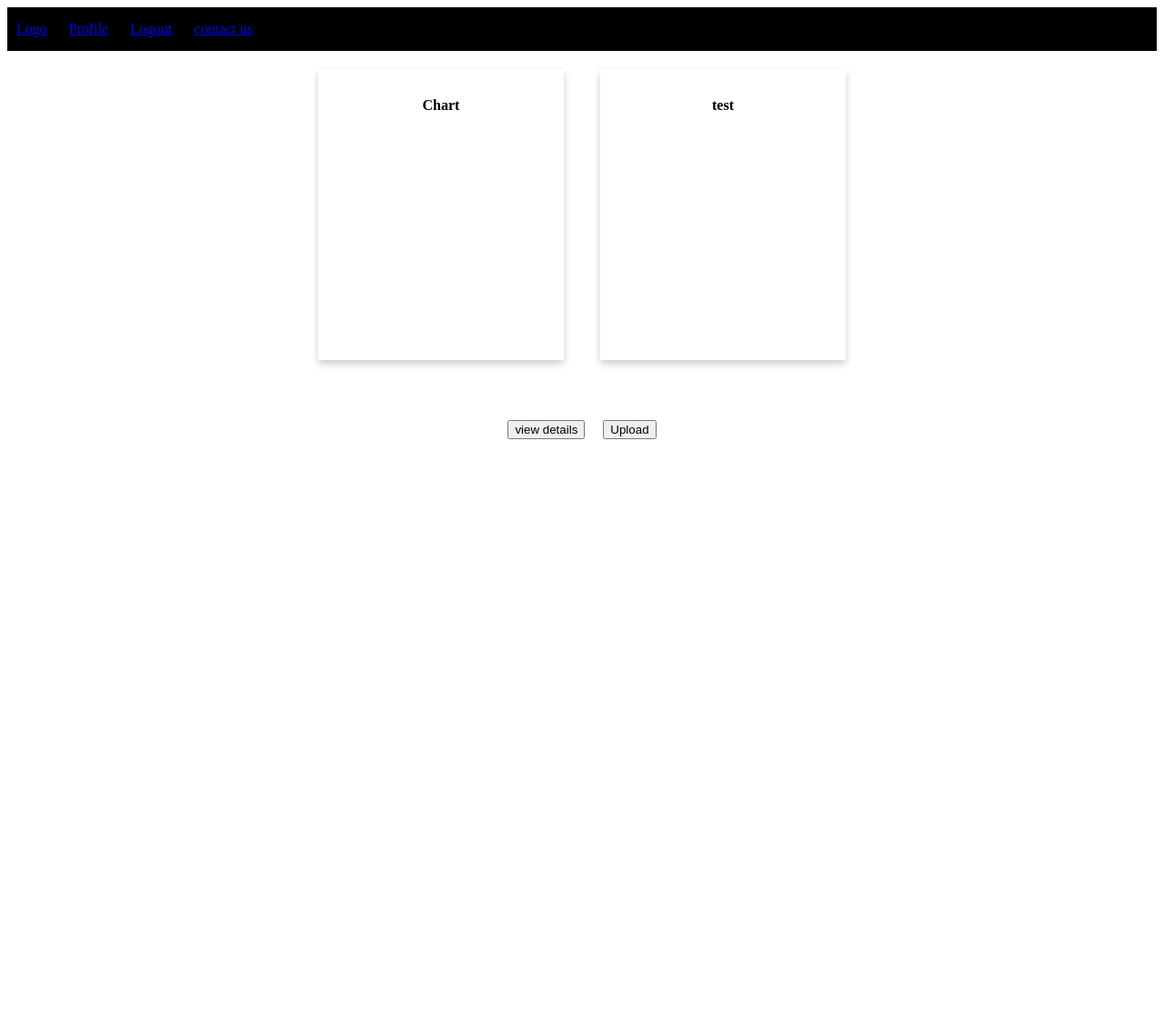
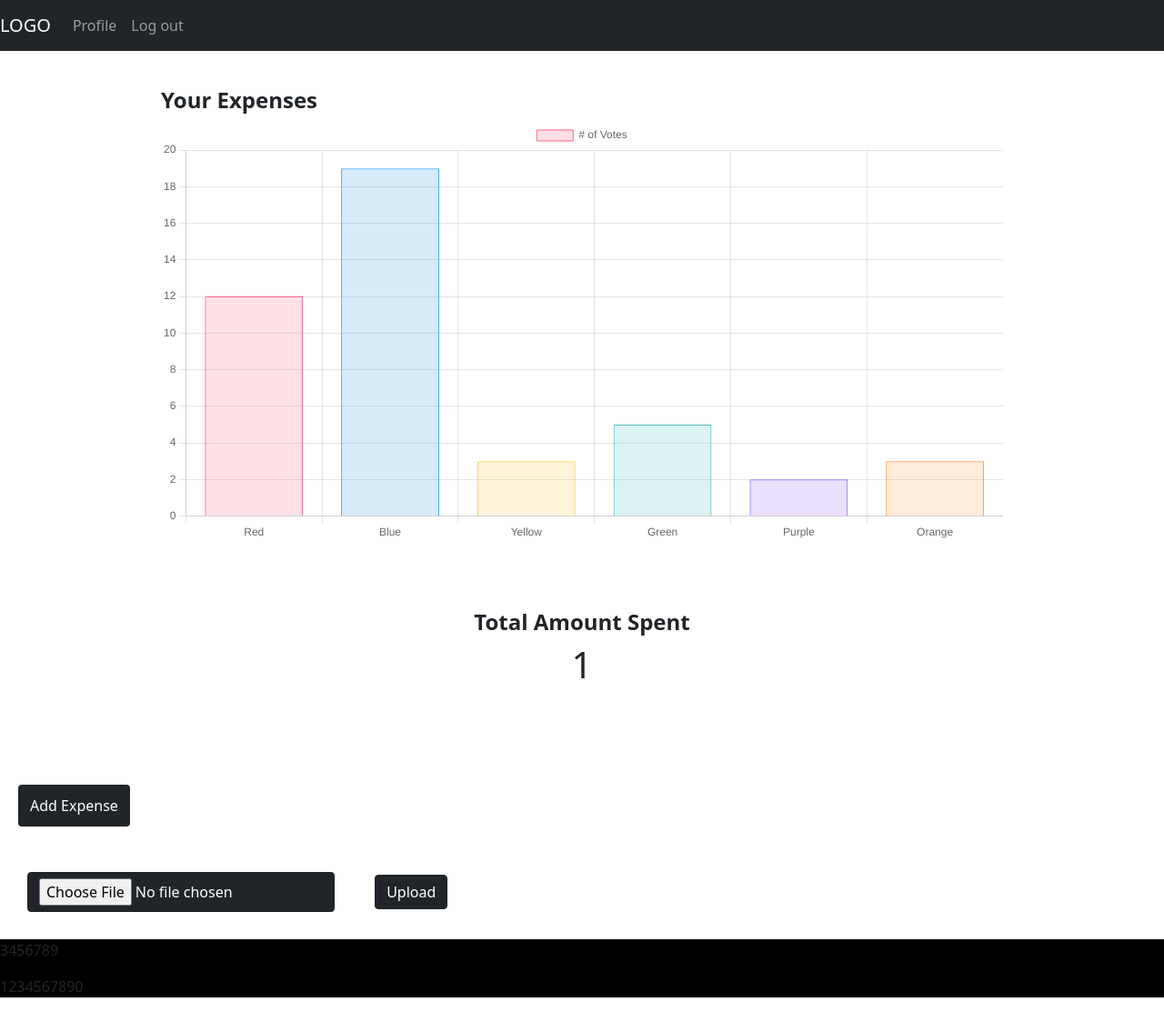
Before and after one commit to ACE-Hamza/CashFlow_Rubix, a Flask app: template templates/homepage.html in a window 1280 px wide. Shown: the whole page at 91% size. Before the commit the page ends 483 px from the top, so only its background shows below. Run offline with Flask 2, Linux system fonts and the light colour scheme; the template is opened without the code that fills it: most values are stand-ins (such as "Sample title", 1, 10 or a date in 2020); some libraries are stand-ins or nearby versions.

Commit message:
Update homepage.html

```diff
--- a/templates/homepage.html
+++ b/templates/homepage.html
@@ -2,45 +2,114 @@
 <head>
     <title>
         Home Page
-
     </title>
     <link rel="stylesheet" href="/static/homepage.css">
+    <link href="https://cdn.jsdelivr.net/npm/bootstrap@5.1.3/dist/css/bootstrap.min.css" rel="stylesheet" integrity="sha384-1BmE4kWBq78iYhFldvKuhfTAU6auU8tT94WrHftjDbrCEXSU1oBoqyl2QvZ6jIW3" crossorigin="anonymous">
+    <script src="https://cdn.jsdelivr.net/npm/bootstrap@5.1.3/dist/js/bootstrap.bundle.min.js" integrity="sha384-ka7Sk0Gln4gmtz2MlQnikT1wXgYsOg+OMhuP+IlRH9sENBO0LRn5q+8nbTov4+1p" crossorigin="anonymous"></script>
+
+    <script src="https://cdnjs.cloudflare.com/ajax/libs/Chart.js/3.7.0/chart.min.js" integrity="sha512-TW5s0IT/IppJtu76UbysrBH9Hy/5X41OTAbQuffZFU6lQ1rdcLHzpU5BzVvr/YFykoiMYZVWlr/PX1mDcfM9Qg==" crossorigin="anonymous" referrerpolicy="no-referrer"></script>
 </head>
+
+
  <body>
-    <nav style="background-color: black;padding-top: 15px;padding-bottom: 15px;">
-          <a href="#" style="padding-left: 10px; padding-right: 10px;">Logo</a>
-          <a href="#" style="padding-left: 10px; padding-right: 10px;">Profile</a>
-          <a href="#" style="padding-left: 10px; padding-right: 10px;">Logout</a>
-          <a href="#" style="padding-left: 10px; padding-right: 10px;">contact us</a>
-    </nav>
-    <div class="flex-container" style="display: flex; justify-content: center; flex-wrap: wrap;">
+          <header class="mb-4">
+              <nav class="navbar navbar-expand-lg navbar-dark bg-dark">
+                  <a class="navbar-brand" href="#">LOGO</a>
+                  <button class="navbar-toggler" type="button" data-toggle="collapse" data-target="#navbarNavAltMarkup"
+                      aria-controls="navbarNavAltMarkup" aria-expanded="false" aria-label="Toggle navigation">
+                      <span class="navbar-toggler-icon"></span>
+                  </button>
+                  <div class="collapse navbar-collapse" id="navbarNavAltMarkup">
+                      <div class="navbar-nav ml-auto mr-3">
+                          <a class="nav-item nav-link" href="#">Profile</a>
+                          <a class="nav-item nav-link" href="#">Log out</a>
+                      </div>
+                  </div>
+              </nav>
+          </header>
 
-      <div class="card" style=" box-shadow: 0 4px 8px 0 rgba(0, 0, 0, 0.2); width: 250px;height: 300px; padding: 10px; margin: 20px;">
-        <div class="container">
-        <h4><b>Chart</b></h4>
 
+    <div class="flex-container" style="display: block; justify-content: center;">
+
+      <div class="chart" style="margin-top: 40px;">
+        <div class="container" style="height: 550px;width: 950px;">
+        <h4><b>Your Expenses</b></h4>
+        {% block content %}
+
+        <canvas id="myChart" max-width="100" max-height="100" ></canvas>
+    <script>
+    var ctx = document.getElementById('myChart').getContext('2d');
+    var myChart = new Chart(ctx, {
+        type: 'bar',
+        data: {
+            labels: ['Red', 'Blue', 'Yellow', 'Green', 'Purple', 'Orange'],
+            datasets: [{
+                label: '# of Votes',
+                data: [12, 19, 3, 5, 2, 3],
+                backgroundColor: [
+                    'rgba(255, 99, 132, 0.2)',
+                    'rgba(54, 162, 235, 0.2)',
+                    'rgba(255, 206, 86, 0.2)',
+                    'rgba(75, 192, 192, 0.2)',
+                    'rgba(153, 102, 255, 0.2)',
+                    'rgba(255, 159, 64, 0.2)'
+                ],
+                borderColor: [
+                    'rgba(255, 99, 132, 1)',
+                    'rgba(54, 162, 235, 1)',
+                    'rgba(255, 206, 86, 1)',
+                    'rgba(75, 192, 192, 1)',
+                    'rgba(153, 102, 255, 1)',
+                    'rgba(255, 159, 64, 1)'
+                ],
+                borderWidth: 1
+            }]
+        },
+        options: {
+            scales: {
+                yAxes: [{
+                    ticks: {
+                        beginAtZero: true
+                    }
+                }]
+            }
+        }
+    });
+    </script>
+
+        {% endblock %}
         </div>
+        <br>
+
+        <h4 style="text-align: center;"><b>Total Amount Spent</b></h4>
+              <h1><p style="text-align: center;"> {{number}}</p></h1>
       </div>
 
-      <div class="card" style=" box-shadow: 0 4px 8px 0 rgba(0, 0, 0, 0.2); width: 250px;height: 300px; padding: 10px; margin: 20px;">
+      <div class="TotalAMT" style="margin-top: 30px;">
         <div class="container">
-              <h4><b>test</b></h4>
-              <p></p>
+
             </div>
           </div>
     </div>
 
   <br> <br>
 
-    <div class="flex-container" style="display: flex; justify-content: center; flex-wrap: wrap;">
+    <div class="flex-container" >
 
-      <button style="margin: 10px;">view details</button>
-      <button style="margin: 10px;">Upload</button>
+      <a href="expense.html"><button type="button" method:"POST" class="btn btn-dark" style="margin: 20px; margin-top: 30px; border-top-width: 5px;border-bottom-width: 5px;">Add Expense </button> </a>
+
       <!-- untill the button is clicked the following will be hidden and then this option will be shown -->
-      <!-- <form action="/action_page.php" style="margin: 10px;">
-        <input type="file" id="myFile" name="filename">
-        <input type="submit"> -->
+      <form action="/action_page.php" style="margin: 10px;">
+        <input type="file" id="myFile" name="filename"  class="btn btn-dark" style="margin: 20px;">
+        <button type="submit" class="btn btn-dark" style="margin: 20px;">Upload</button>
       </form>
     </div>
-</body>
+
+    <div class="contact" style="background-color: black;">
+
+      <p>3456789</p>
+      <p>1234567890</p>
+    </div>
+
+  </body>
 </html>
```
